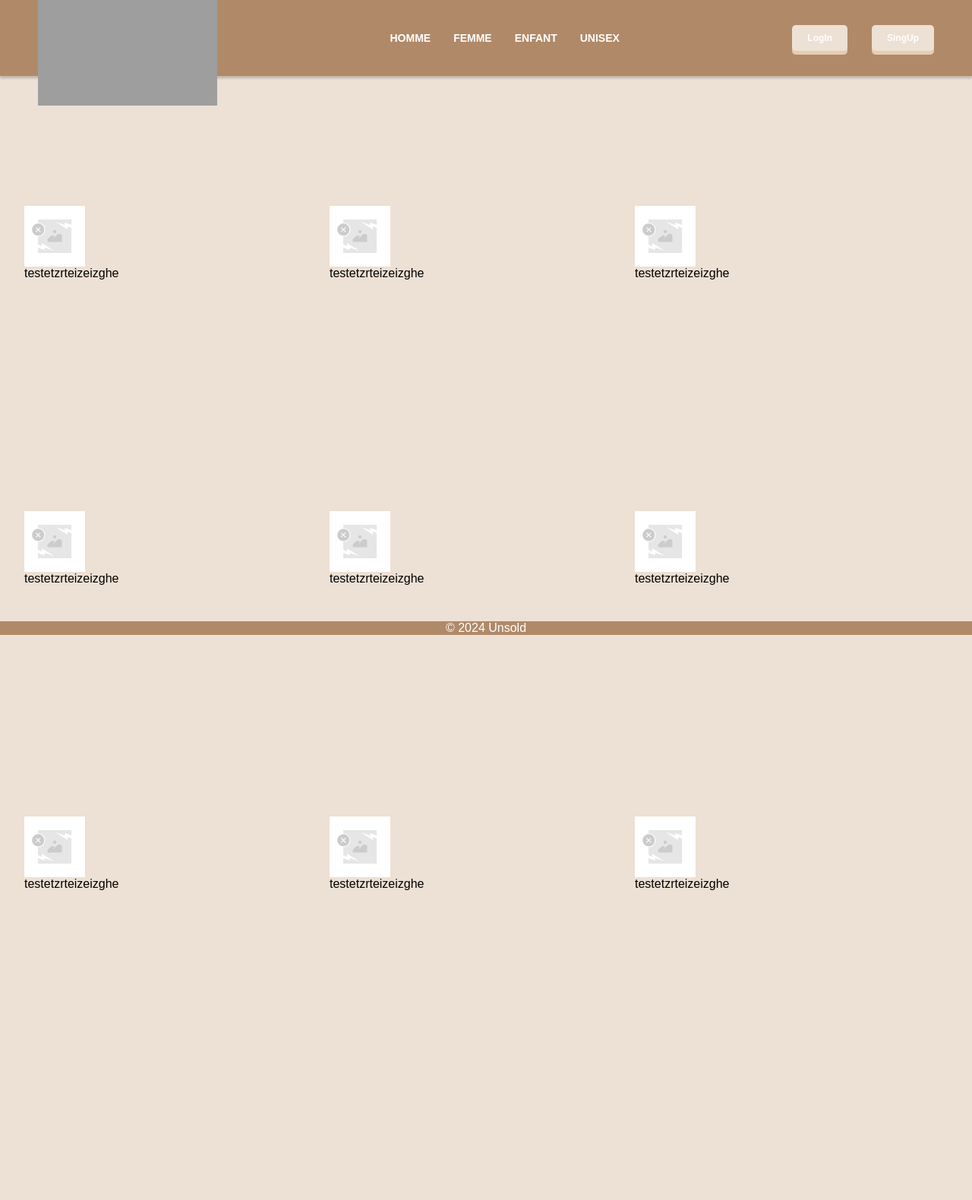
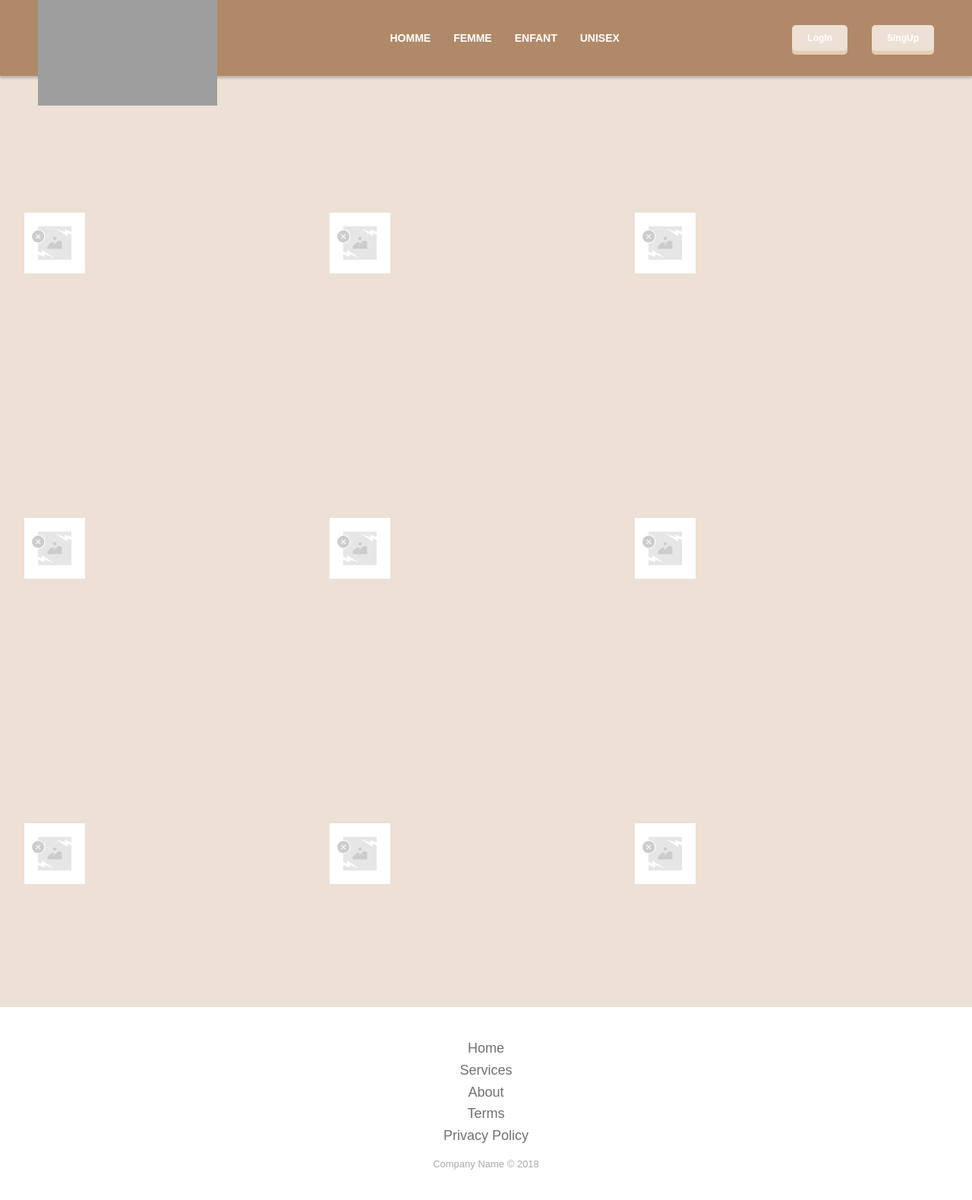
Before and after one commit to YoCPaul/UnSold, a PHP site: page / in a window 1280 px wide. Shown: the whole page at 76% size. Before the commit the page ends 1172 px from the top, so only its background shows below. Run offline with PHP 8.4, Linux system fonts and the light colour scheme; grey boxes are pictures that could not be loaded.

Commit message:
Add files via upload

```diff
--- a/Accueil/index.html
+++ b/Accueil/index.html
@@ -36,49 +36,57 @@
 
     <!--Boutique-->
 
-    <div>
+    <div class="contenu">
       <table>
         <tr>
           <td>
-              <img src="images/imagepc.jpg" id="" style=""> <p id="p1">testetzrteizeizghe</p>
+            <img src="images/imagepc.jpg">
           </td>
           <td>
-              <img src="images/imagepc.jpg" id="" style=""> <p id="p2">testetzrteizeizghe</p>
+            <img src="images/imagepc.jpg" >
           </td>
           <td>
-              <img src="images/imagepc.jpg" id="" style=""> <p id="p3">testetzrteizeizghe</p>
+            <img src="images/imagepc.jpg" >
           </td>
         </tr>
         <tr>
           <td>
-              <img src="images/imagepc.jpg" id="" style=""> <p id="p1">testetzrteizeizghe</p>
+            <img src="images/imagepc.jpg" >
           </td>
           <td>
-              <img src="images/imagepc.jpg" id="" style=""> <p id="p2">testetzrteizeizghe</p>
+            <img src="images/imagepc.jpg" >
           </td>
           <td>
-              <img src="images/imagepc.jpg" id="" style=""> <p id="p3">testetzrteizeizghe</p>
+            <img src="images/imagepc.jpg" >
           </td>
         </tr>
         <tr>
           <td>
-              <img src="images/imagepc.jpg" id="" style=""> <p id="p1">testetzrteizeizghe</p>
+            <img src="images/imagepc.jpg" >
           </td>
           <td>
-              <img src="images/imagepc.jpg" id="" style=""> <p id="p2">testetzrteizeizghe</p>
+            <img src="images/imagepc.jpg" >
           </td>
           <td>
-              <img src="images/imagepc.jpg" id="" style=""> <p id="p3">testetzrteizeizghe</p>
+            <img src="images/imagepc.jpg" >
           </td>
         </tr>
       </table>
-          <footer> © 2024 Unsold</footer>
     </div>
 
-
-
-
-
+    <!-- Footer -->
+    <div class="footer-basic">
+      <footer>
+        <ul class="list-inline">
+          <li class="list-inline-item"><a href="#">Home</a></li>
+          <li class="list-inline-item"><a href="#">Services</a></li>
+          <li class="list-inline-item"><a href="#">About</a></li>
+          <li class="list-inline-item"><a href="#">Terms</a></li>
+          <li class="list-inline-item"><a href="#">Privacy Policy</a></li>
+        </ul>
+        <p class="copyright">Company Name © 2018</p>
+      </footer>
+    </div>
   </body>
 
   <script>
--- a/Accueil/index_style.css
+++ b/Accueil/index_style.css
@@ -4,6 +4,7 @@
     padding: 0;
     text-decoration: none;
     list-style: none;
+
 }
 
 
@@ -28,7 +29,11 @@
         justify-content: space-between;
         width: 100%;
         box-sizing: border-box;
+        top: 0;
         position: fixed;
+        z-index: 1;
+
+
     }
 
     /* Lien du menu (modif couleur et taille)*/
@@ -67,6 +72,7 @@
         background-color: #b08968;
         height: 100px;
         box-shadow: 0 3px 3px rgba(0,0,0,.2);
+
     }
 
     .navbar .nav-links ul li a{
@@ -89,7 +95,7 @@
 
 div table{
     margin-top: -700px;
-    position: absolute;
+    position: relative;
     left: 30px;
 
 }
@@ -229,11 +235,62 @@ body{
 }
 
 
-footer {
-  display: flex;
-  justify-content: center;
-  background-color: #b08968;
-  color: #fff;
-  width:100%;
+.footer-basic {
+    padding:40px 0;
+    background-color:#ffffff;
+    color:#4b4c4d;
+  }
 
-}
+  .footer-basic ul {
+    padding:0;
+    list-style:none;
+    text-align:center;
+    font-size:18px;
+    line-height:1.6;
+    margin-bottom:0;
+  }
+
+  .footer-basic li {
+    padding:0 10px;
+  }
+
+  .footer-basic ul a {
+    color:inherit;
+    text-decoration:none;
+    opacity:0.8;
+  }
+
+  .footer-basic ul a:hover {
+    opacity:1;
+  }
+
+  .footer-basic .social {
+    text-align:center;
+    padding-bottom:25px;
+  }
+
+  .footer-basic .social > a {
+    font-size:24px;
+    width:40px;
+    height:40px;
+    line-height:40px;
+    display:inline-block;
+    text-align:center;
+    border-radius:50%;
+    border:1px solid #ccc;
+    margin:0 8px;
+    color:inherit;
+    opacity:0.75;
+  }
+
+  .footer-basic .social > a:hover {
+    opacity:0.9;
+  }
+
+  .footer-basic .copyright {
+    margin-top:15px;
+    text-align:center;
+    font-size:13px;
+    color:#aaa;
+    margin-bottom:0;
+  }
```
Lines whose indentation alone changed are shown as unchanged.
